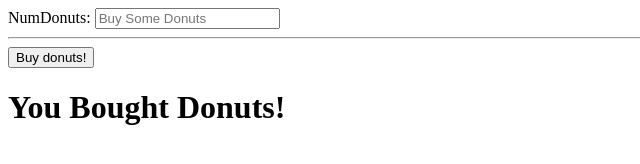
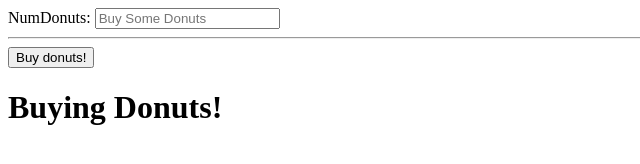
Before and after one commit to a2lin/donuts, a plain HTML site: page index.html in a window 1280 px wide. Shown: the whole page, without its empty margins (0-640 px from the left). Drawn offline with nearby package versions, Linux system fonts and the light colour scheme.

Commit message:
donut upgrade

```diff
--- a/index.html
+++ b/index.html
@@ -26,7 +26,7 @@
 			<button class="donutbtn" > Buy {{donuts}} donuts!
 				</button>
 
-				<h1>You Bought {{donuts}} Donuts! </h1>
+				<h1>Buying {{donuts}} Donuts! </h1>
 				<div class="images-here">
 
 				</div>
```
